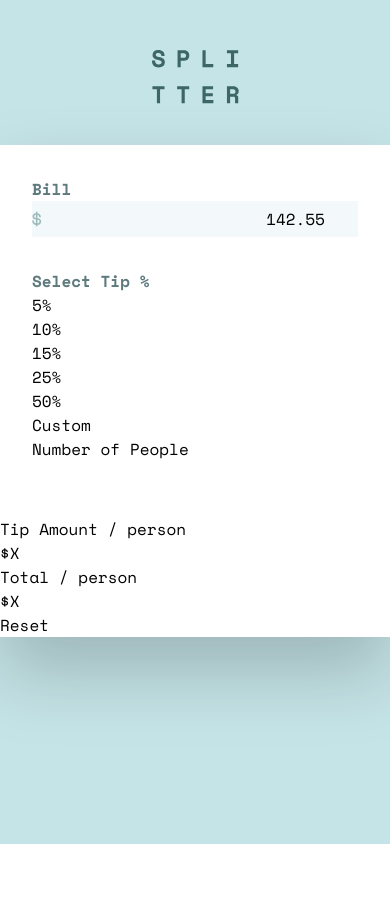
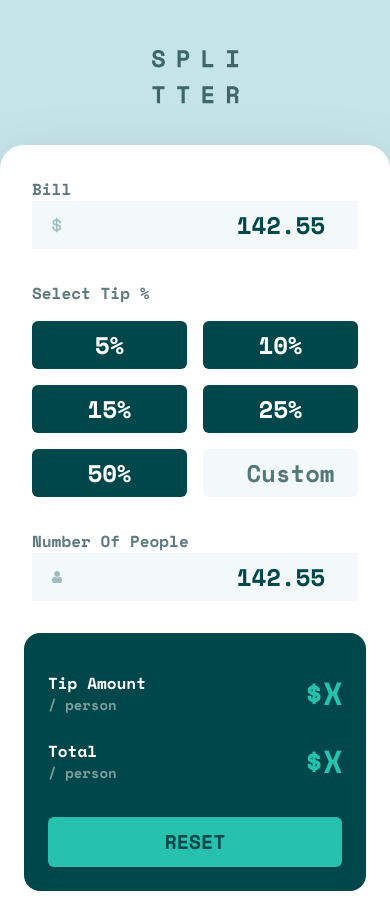
Before and after one commit to nishanth1596/tip-calculator, a React (Vite) app: page / in a window 390 px wide. Before the commit the page ends 844 px from the top, so only its background shows below. Built offline with nearby package versions, Linux system fonts and the light colour scheme.

Commit message:
css done for mobile

```diff
--- a/src/Components/CalculationInput.tsx
+++ b/src/Components/CalculationInput.tsx
@@ -1,34 +1,16 @@
 import Tip from "./Tip";
 import dollarImg from "../assets/icon-dollar.svg";
+import personIcon from "../assets/icon-person.svg";
+import Label from "./Label";
 
 const CalculationInput = () => {
   return (
     <div className="p-8">
-      <label
-        className="text-5 text-5E7a7d block text-base leading-6 font-bold capitalize"
-        htmlFor="bill"
-      >
-        Bill
-      </label>
-
-      <div className="relative flex items-center">
-        <img
-          src={dollarImg}
-          alt="Dollar"
-          className="left-5gr absolute w-2.5 shadow-none"
-        />
-        <input
-          className="bg-F3F9FA w-full py-1.5 pr-[1.13rem] text-right"
-          type="number"
-          id="bill"
-          value={142.55}
-        />
-      </div>
-
-      <div className="mt-8">
-        <h3 className="text-5E7a7d text-base leading-6 font-bold">
-          Select Tip %
-        </h3>
+      <Label img={dollarImg} name="bill" />
+      <h3 className="text-5E7a7d mt-8 text-base leading-6 font-bold">
+        Select Tip %
+      </h3>
+      <div className="mt-4 grid grid-cols-2 gap-4 text-center">
         <Tip tipPercent={5} />
         <Tip tipPercent={10} />
         <Tip tipPercent={15} />
@@ -37,8 +19,9 @@ const CalculationInput = () => {
         <Tip />
       </div>
 
-      <label htmlFor="numberOfPeople">Number of People</label>
-      <input type="number" />
+      <div className="mt-8">
+        <Label name="Number of People" img={personIcon} />
+      </div>
     </div>
   );
 };
--- a/src/Components/Calculator.tsx
+++ b/src/Components/Calculator.tsx
@@ -3,7 +3,7 @@ import Display from "./Display";
 
 const Calculator = () => {
   return (
-    <article className="bg-white drop-shadow-[0_35px_35px_rgba(0,0,0,0.2)]">
+    <article className="rounded-t-3xl bg-white pb-8 drop-shadow-[0_35px_35px_rgba(0,0,0,0.2)]">
       <CalculationInput />
       <Display />
     </article>
--- a/src/Components/Display.tsx
+++ b/src/Components/Display.tsx
@@ -1,21 +1,33 @@
 const Display = () => {
   return (
-    <div>
-      <div>
-        <h3>
-          Tip Amount <span>/ person</span>
+    <div className="bg-00474B mx-6 rounded-2xl px-6 pt-9 pb-6 text-white">
+      <div className="flex items-center justify-between">
+        <h3 className="text-base leading-6 font-bold">
+          Tip Amount
+          <span className="text-7F9D9F block text-sm leading-5">/ person</span>
         </h3>
-        <p>$X</p>
+        <p className="text-26C2AE text-[2rem] leading-12 font-bold tracking-[-.67px]">
+          $X
+        </p>
       </div>
 
-      <div>
-        <h3>
-          Total <span>/ person</span>
-        </h3>
-        <p>$X</p>
+      <div className="mt-5">
+        <div className="flex items-center justify-between">
+          <h3 className="text-base leading-6 font-bold">
+            Total
+            <span className="text-7F9D9F block text-sm leading-5">
+              / person
+            </span>
+          </h3>
+          <p className="text-26C2AE text-[2rem] leading-12 font-bold tracking-[-.67px]">
+            $X
+          </p>
+        </div>
       </div>
 
-      <button>Reset</button>
+      <button className="bg-26C2AE text-00474B mt-8 w-full rounded-md px-8 py-2.5 text-xl leading-[1.875rem] font-bold uppercase">
+        Reset
+      </button>
     </div>
   );
 };
--- /dev/null
+++ b/src/Components/Label.tsx
@@ -0,0 +1,28 @@
+type LabelProps = {
+  img: string;
+  name: string;
+};
+
+const Label = ({ img, name }: LabelProps) => {
+  return (
+    <>
+      <label
+        className="text-5 text-5E7a7d block text-base leading-6 font-bold capitalize"
+        htmlFor="bill"
+      >
+        {name}
+      </label>
+      <div className="relative flex items-center">
+        <img src={img} alt="Dollar" className="absolute left-5 w-2.5" />
+        <input
+          className="bg-F3F9FA text-00474B w-full py-1.5 pr-[1.13rem] text-right text-2xl leading-9 font-bold"
+          type="number"
+          id="bill"
+          defaultValue={142.55}
+        />
+      </div>
+    </>
+  );
+};
+
+export default Label;
--- a/src/Components/Main.tsx
+++ b/src/Components/Main.tsx
@@ -3,7 +3,7 @@ import Calculator from "./Calculator";
 const Main = () => {
   return (
     <main className="sm:bg-C5E4E7 w-full">
-      <section className="rounded-3xl bg-white">
+      <section>
         <Calculator />
       </section>
     </main>
--- a/src/Components/Tip.tsx
+++ b/src/Components/Tip.tsx
@@ -3,9 +3,26 @@ type TipProps = {
 };
 
 const Tip = ({ tipPercent }: TipProps) => {
-  if (!tipPercent) return <div>Custom</div>;
+  // const active = { backgroundColor: "#26C2AE", color: "#00474B" };
 
-  return <div>{tipPercent}%</div>;
+  if (!tipPercent)
+    return (
+      <div
+        className="bg-F3F9FA text-547878 rounded-md py-1.5 pl-5 text-2xl leading-9 font-bold"
+        // style={active}
+      >
+        Custom
+      </div>
+    );
+
+  return (
+    <div
+      // style={active}
+      className="bg-00474B rounded-md px-4 py-1.5 text-2xl leading-9 font-bold text-white"
+    >
+      {tipPercent}%
+    </div>
+  );
 };
 
 export default Tip;
--- a/src/index.css
+++ b/src/index.css
@@ -7,6 +7,10 @@
   --color-5E7a7d: #5e7a7d;
   --color-9EBBBD: #9ebbbd;
   --color-F3F9FA: #f3f9fa;
+  --color-00474B: #00474b;
+  --color-26C2AE: #26c2ae;
+  --color-547878: #547878;
+  --color-7F9D9F: #7f9d9f;
 
   /* Font Family */
   --font-spaceMono: "Space Mono", "serif";
```
